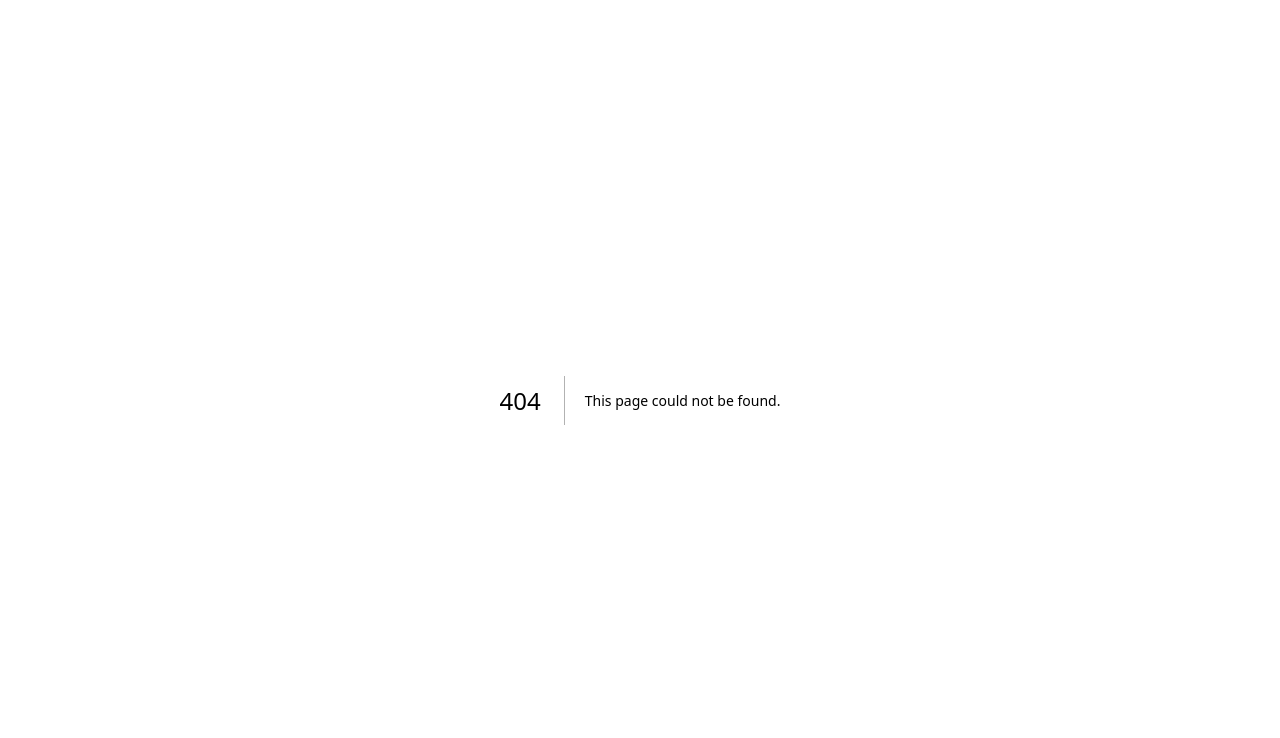
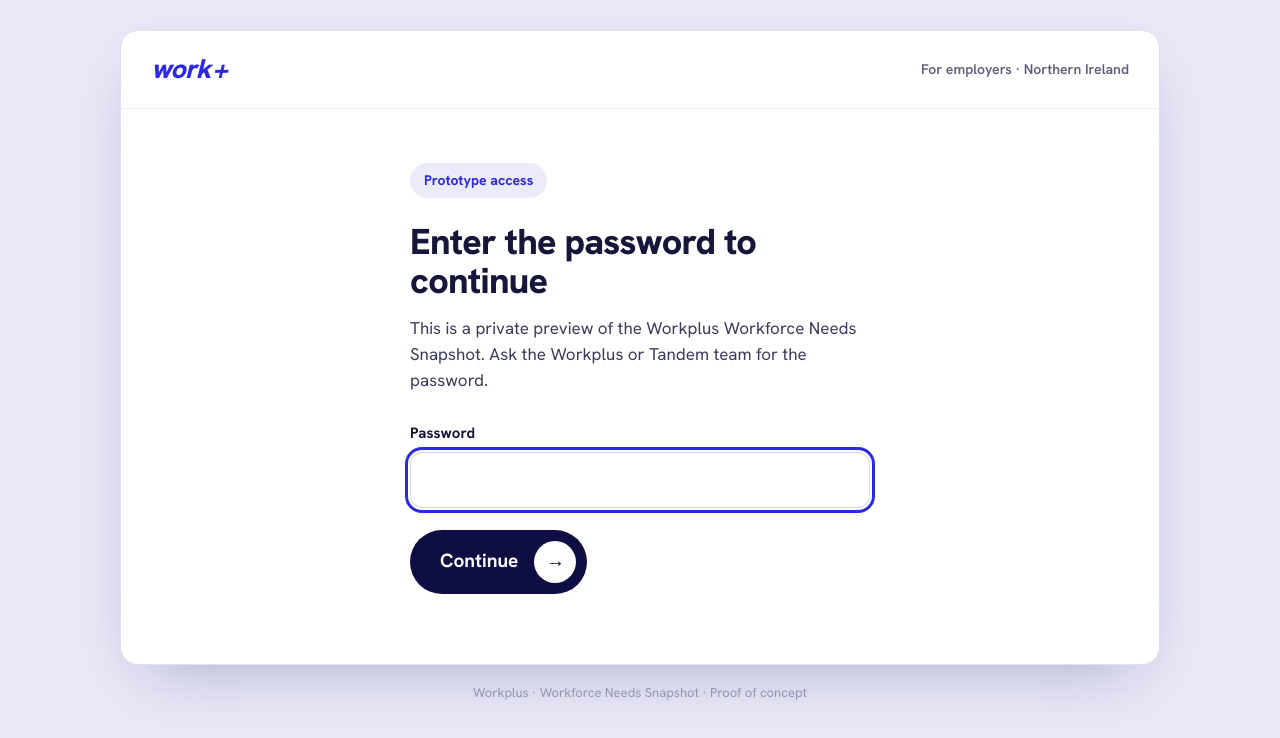
Before and after one commit to TandemCreativeDev/workplus-prototype, a Next.js app: page /login in a window 1280 px wide. Before the commit this address had no page. Shown: the top 738 px of the page. Built offline with nearby package versions, Linux system fonts and the light colour scheme.

Commit message:
feat: password protection

```diff
--- /dev/null
+++ b/src/app/api/login/route.ts
@@ -0,0 +1,28 @@
+import { NextRequest, NextResponse } from "next/server";
+
+const AUTH_COOKIE = "wp_auth";
+
+export async function POST(request: NextRequest) {
+  const form = await request.formData();
+  const password = String(form.get("password") ?? "");
+  const expected = process.env.PASSWORD;
+
+  const home = new URL("/", request.url);
+  const loginUrl = new URL("/login", request.url);
+
+  if (!expected || password !== expected) {
+    loginUrl.searchParams.set("error", "1");
+    return NextResponse.redirect(loginUrl, { status: 303 });
+  }
+
+  const response = NextResponse.redirect(home, { status: 303 });
+  response.cookies.set({
+    name: AUTH_COOKIE,
+    value: expected,
+    httpOnly: true,
+    sameSite: "lax",
+    path: "/",
+    maxAge: 60 * 60 * 24 * 7,
+  });
+  return response;
+}
--- /dev/null
+++ b/src/app/login/page.tsx
@@ -0,0 +1,196 @@
+export default async function LoginPage({
+  searchParams,
+}: {
+  searchParams: Promise<{ error?: string }>;
+}) {
+  const { error } = await searchParams;
+  const hasError = error === "1";
+
+  return (
+    <div
+      style={{
+        minHeight: "100vh",
+        background: "#e7e7f7",
+        padding: "30px 22px",
+        display: "flex",
+        justifyContent: "center",
+        alignItems: "flex-start",
+      }}
+    >
+      <div style={{ width: "100%", maxWidth: 1040 }}>
+        <div
+          style={{
+            background: "#fff",
+            border: "1px solid #dfdff2",
+            borderRadius: 18,
+            overflow: "hidden",
+            boxShadow: "0 24px 60px -28px rgba(20,20,70,.32)",
+          }}
+        >
+          <div
+            style={{
+              display: "flex",
+              alignItems: "center",
+              justifyContent: "space-between",
+              padding: "18px 30px",
+              borderBottom: "1px solid #eeeef8",
+            }}
+          >
+            <div
+              style={{
+                display: "flex",
+                alignItems: "baseline",
+                gap: 2,
+                fontWeight: 800,
+                fontStyle: "italic",
+                fontSize: 27,
+                letterSpacing: "-0.03em",
+                color: "var(--blue)",
+              }}
+            >
+              work<span style={{ color: "var(--blue)" }}>+</span>
+            </div>
+            <span
+              style={{ fontSize: 14, fontWeight: 600, color: "var(--muted)" }}
+            >
+              For employers · Northern Ireland
+            </span>
+          </div>
+
+          <main style={{ padding: "54px 30px 70px" }}>
+            <div style={{ maxWidth: 460, margin: "0 auto" }}>
+              <span
+                style={{
+                  display: "inline-block",
+                  background: "var(--lav)",
+                  color: "var(--blue)",
+                  fontSize: 14,
+                  fontWeight: 700,
+                  padding: "7px 14px",
+                  borderRadius: 999,
+                  marginBottom: 24,
+                }}
+              >
+                Prototype access
+              </span>
+              <h1
+                style={{
+                  fontSize: 36,
+                  lineHeight: 1.1,
+                  fontWeight: 800,
+                  letterSpacing: "-0.02em",
+                  color: "var(--ink)",
+                  margin: "0 0 14px",
+                }}
+              >
+                Enter the password to continue
+              </h1>
+              <p
+                style={{
+                  fontSize: 17,
+                  lineHeight: 1.55,
+                  color: "var(--soft)",
+                  margin: "0 0 28px",
+                }}
+              >
+                This is a private preview of the Workplus Workforce Needs
+                Snapshot. Ask the Workplus or Tandem team for the password.
+              </p>
+
+              <form method="POST" action="/api/login">
+                <label
+                  htmlFor="password"
+                  style={{
+                    display: "block",
+                    fontSize: 15,
+                    fontWeight: 700,
+                    color: "var(--ink)",
+                    marginBottom: 8,
+                  }}
+                >
+                  Password
+                </label>
+                <input
+                  id="password"
+                  name="password"
+                  type="password"
+                  autoFocus
+                  autoComplete="current-password"
+                  required
+                  style={{
+                    width: "100%",
+                    padding: "14px 16px",
+                    fontSize: 17,
+                    borderRadius: 12,
+                    border: hasError
+                      ? "2px solid #c8253a"
+                      : "1.5px solid var(--border)",
+                    background: "#fff",
+                    color: "var(--ink)",
+                    marginBottom: hasError ? 10 : 22,
+                  }}
+                />
+                {hasError && (
+                  <p
+                    style={{
+                      margin: "0 0 18px",
+                      fontSize: 14,
+                      color: "#c8253a",
+                      fontWeight: 600,
+                    }}
+                  >
+                    That password didn&apos;t match. Try again.
+                  </p>
+                )}
+
+                <button
+                  type="submit"
+                  style={{
+                    display: "inline-flex",
+                    alignItems: "center",
+                    gap: 16,
+                    background: "var(--navy)",
+                    color: "#fff",
+                    border: "none",
+                    borderRadius: 999,
+                    padding: "11px 11px 11px 30px",
+                    fontSize: 19,
+                    fontWeight: 700,
+                    cursor: "pointer",
+                  }}
+                >
+                  Continue
+                  <span
+                    style={{
+                      width: 42,
+                      height: 42,
+                      borderRadius: "50%",
+                      background: "#fff",
+                      color: "var(--navy)",
+                      display: "flex",
+                      alignItems: "center",
+                      justifyContent: "center",
+                      fontSize: 19,
+                    }}
+                  >
+                    →
+                  </span>
+                </button>
+              </form>
+            </div>
+          </main>
+        </div>
+        <p
+          style={{
+            textAlign: "center",
+            fontSize: 13,
+            color: "#9494b6",
+            margin: "18px 0 0",
+          }}
+        >
+          Workplus · Workforce Needs Snapshot · Proof of concept
+        </p>
+      </div>
+    </div>
+  );
+}
--- /dev/null
+++ b/src/proxy.ts
@@ -0,0 +1,23 @@
+import { NextResponse } from "next/server";
+import type { NextRequest } from "next/server";
+
+const AUTH_COOKIE = "wp_auth";
+
+export function proxy(request: NextRequest) {
+  const expected = process.env.PASSWORD;
+  if (!expected) return NextResponse.next();
+
+  const token = request.cookies.get(AUTH_COOKIE)?.value;
+  if (token === expected) return NextResponse.next();
+
+  const url = request.nextUrl.clone();
+  url.pathname = "/login";
+  url.search = "";
+  return NextResponse.redirect(url);
+}
+
+export const config = {
+  matcher: [
+    "/((?!login|api/login|_next/static|_next/image|favicon.ico).*)",
+  ],
+};
```
